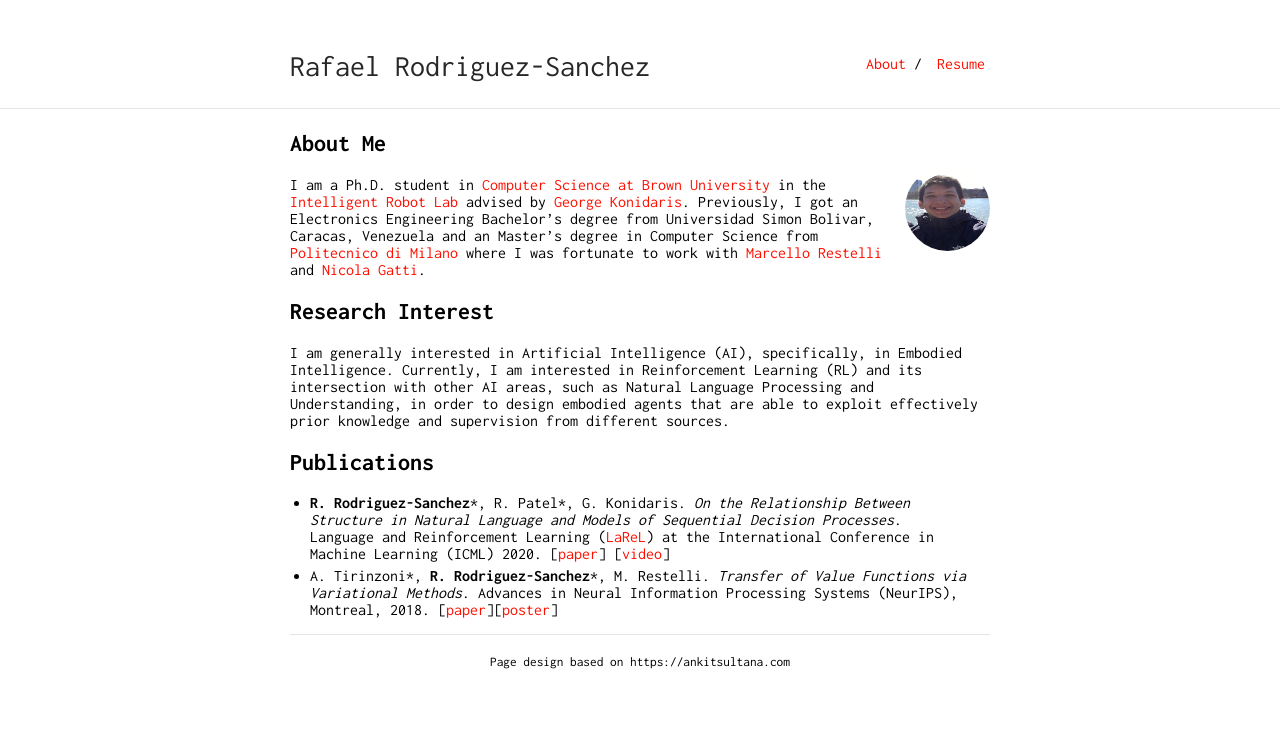
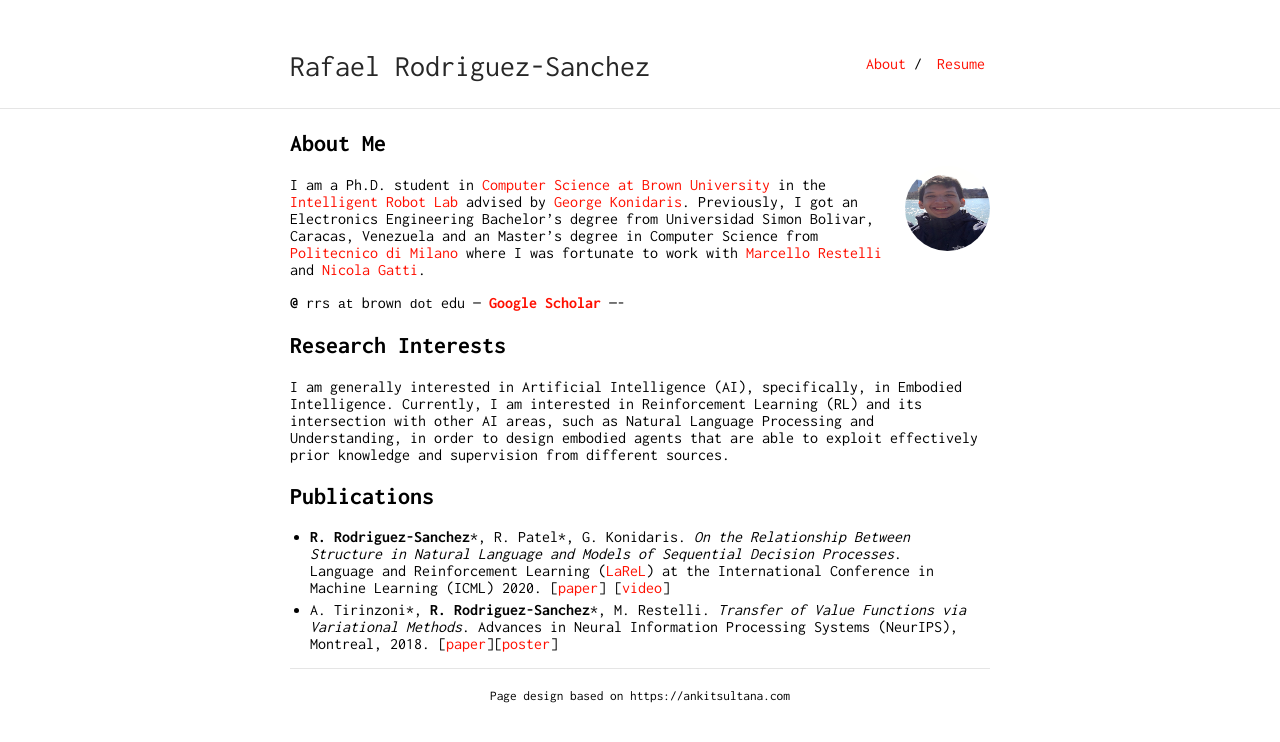
Before and after one commit to rafarodsa/rafarodsa.github.io, a Jekyll site: the page built from index.md, in a window 1280 px wide. Shown: the top 742 px of the page. Built offline with Jekyll 4.4.1, drawn with Linux system fonts in a browser that asks for light colours; our own code applies the rules of GitHub Pages for plain Markdown files.

Commit message:
contact info

```diff
--- a/index.md
+++ b/index.md
@@ -8,7 +8,9 @@ layout: default
 
 I am a Ph.D. student in [Computer Science at Brown University](https://cs.brown.edu) in the [Intelligent Robot Lab](http://irl.cs.brown.edu) advised by [George Konidaris](http://cs.brown.edu/people/gdk/). Previously, I got an Electronics Engineering Bachelor's degree from Universidad Simon Bolivar, Caracas, Venezuela and an Master's degree in Computer Science from [Politecnico di Milano](https://polimi.it) where I was fortunate to work with [Marcello Restelli](https://restelli.faculty.polimi.it/MyWebSite/index.shtml) and [Nicola Gatti](https://www.gametheory.polimi.it/nicola-gatti.html).
 
-## Research Interest
+**@** rrs ``at`` brown ``dot`` edu --- **[Google Scholar](https://scholar.google.com/citations?user=ONxoqRUAAAAJ&hl=es)** ----
+
+## Research Interests
 
 I am generally interested in Artificial Intelligence (AI), specifically, in Embodied Intelligence. Currently, I am interested in Reinforcement Learning (RL) and its intersection with other AI areas, such as Natural Language Processing and Understanding, in order to design embodied agents that are able to exploit effectively prior knowledge and supervision from different sources.
 
```
